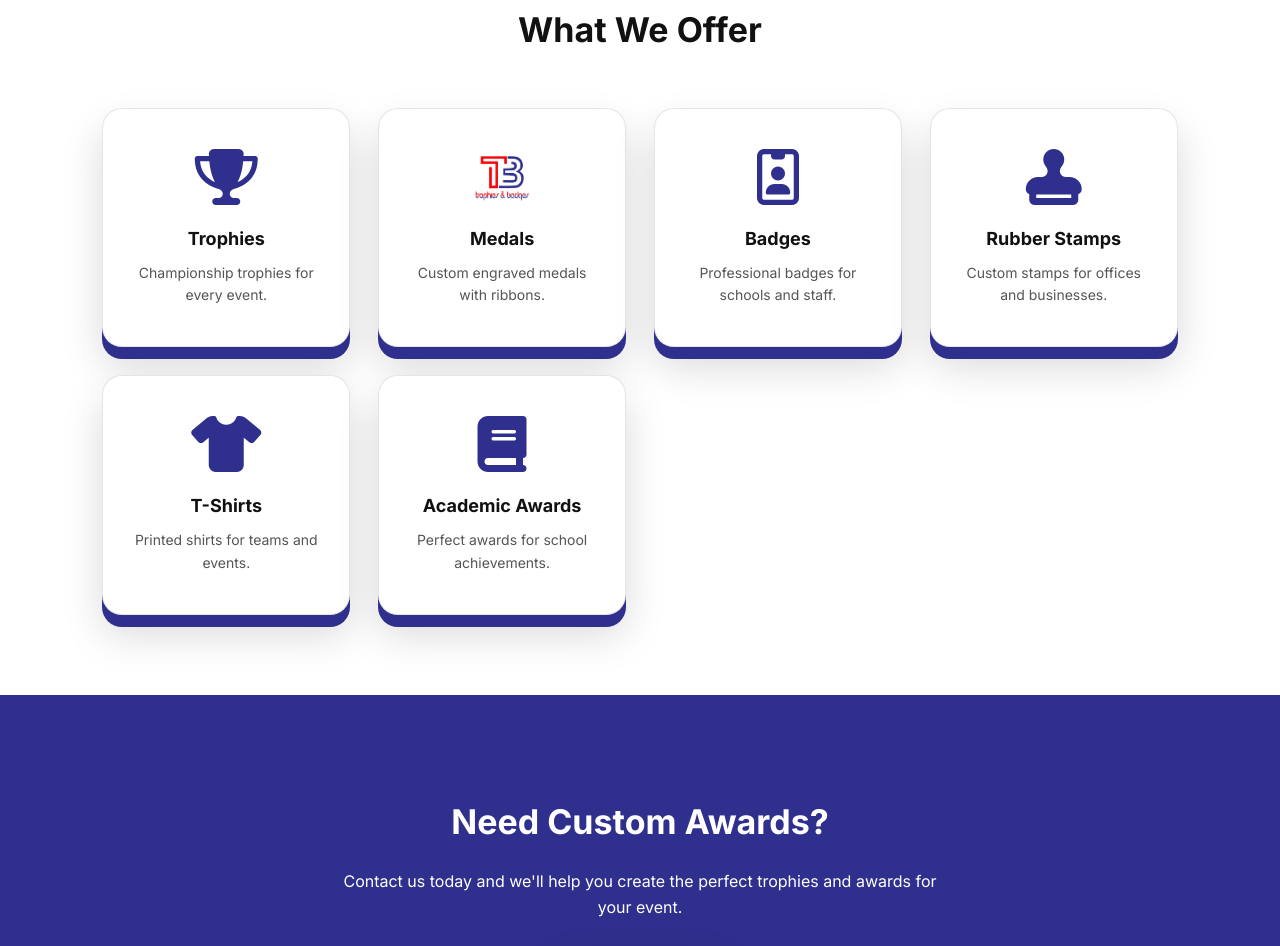
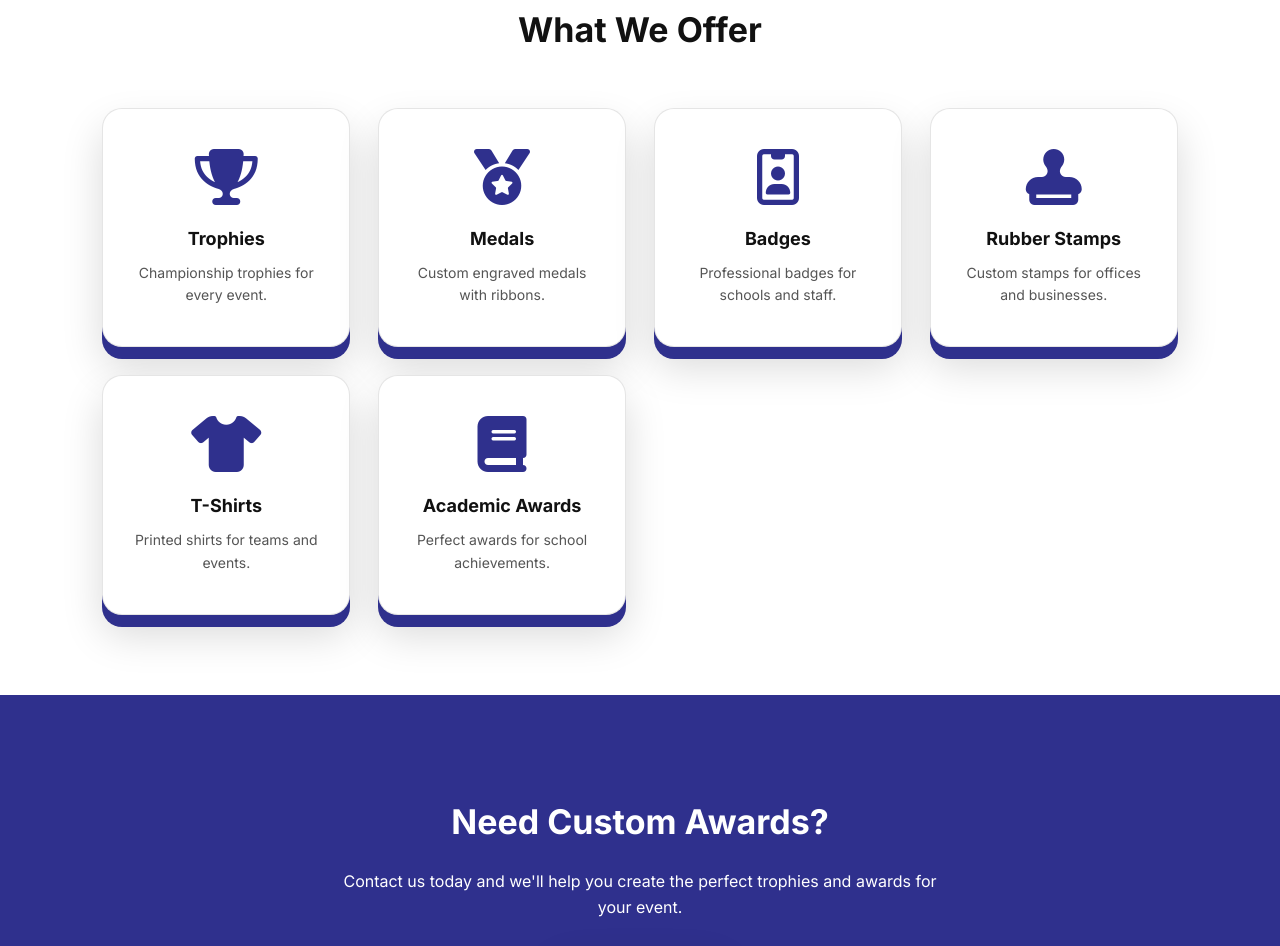
Before and after one commit to Kayfalls/Trophies-and-Badges, a website: page index.html in a window 1280 px wide. Shown: the part 779-1725 px from the top of the page. Drawn offline with Linux system fonts and the light colour scheme.

Commit message:
Update index.html

```diff
--- a/index.html
+++ b/index.html
@@ -65,7 +65,7 @@
       <p>Championship trophies for every event.</p>
     </a>
     <a href="products.html?categoryName=Medals" class="category-card">
-      <img src="TandB2.png" alt="Medals">
+      <i class="fa-solid fa-medal"></i>
       <h3>Medals</h3>
       <p>Custom engraved medals with ribbons.</p>
     </a>
```
